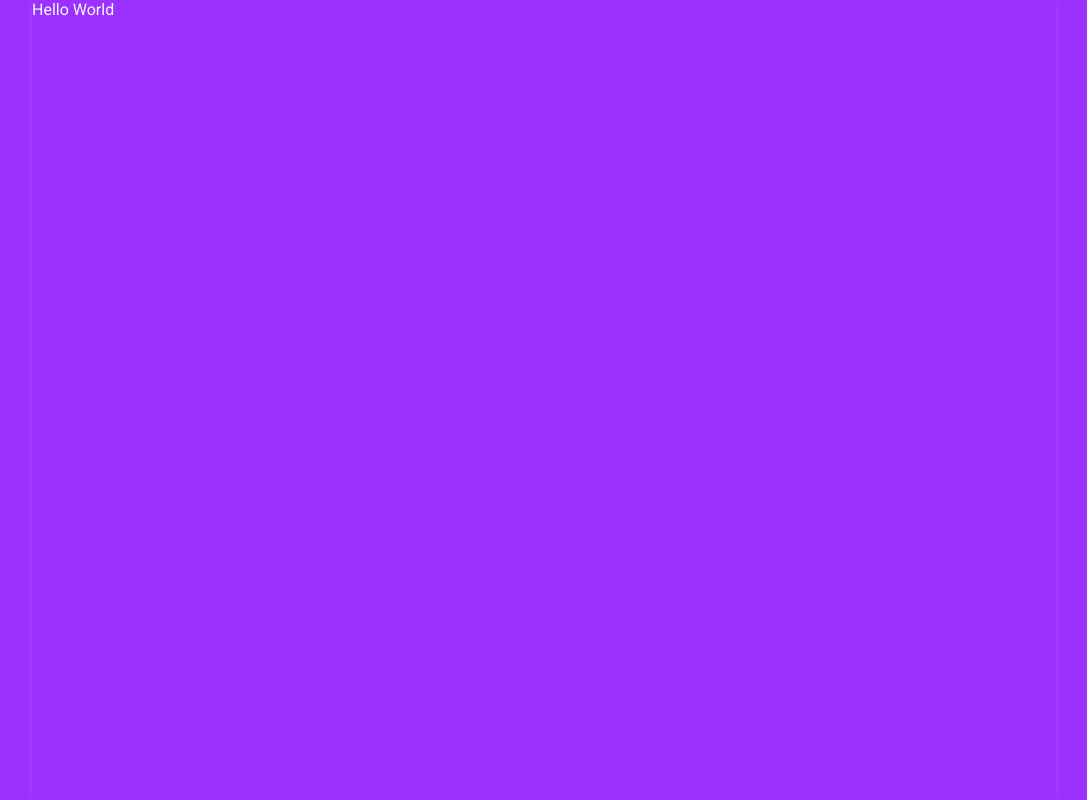
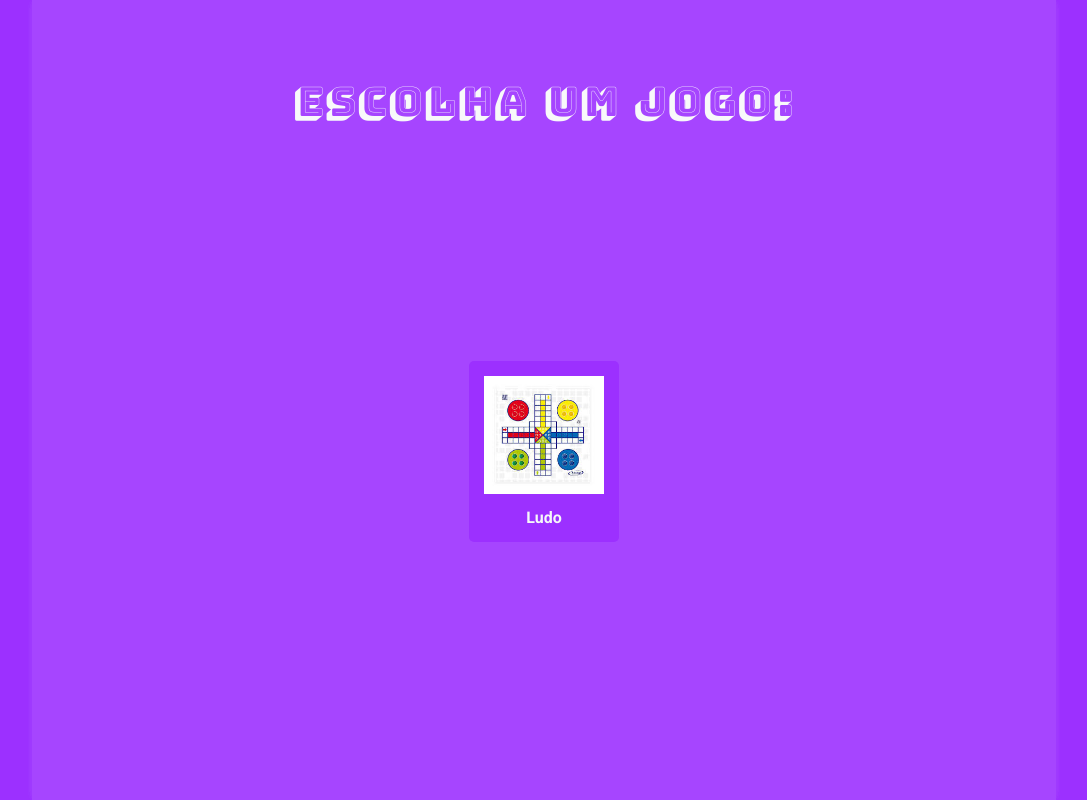
Before and after one commit to jonathanccalixto/game-web, a React (Create React App) app: page / in a window 1280 px wide. Shown: the whole page, without its empty margins (96-1183 px from the left). Built offline with nearby package versions, Linux system fonts and the light colour scheme; a web font is replaced by a local one.

Commit message:
Choose game page

```diff
--- /dev/null
+++ b/src/pages/ChooseGame/index.tsx
@@ -0,0 +1,33 @@
+import React from 'react';
+
+import Image from 'components/Image';
+
+import ludoImg from 'assets/ludo.png';
+
+import { Container, Cards, Card, Title } from './styles';
+
+interface IGame {
+  route: string;
+  name: string;
+  src: string;
+}
+
+const games: IGame[] = [{ route: '/ludo', name: 'Ludo', src: ludoImg }];
+
+const ChooseGame: React.FC = () => {
+  return (
+    <Container>
+      <Title> Escolha um jogo:</Title>
+      <Cards>
+        {games.map(game => (
+          <Card>
+            <Image alt={game.name} src={game.src} width="120px" />
+            {game.name}
+          </Card>
+        ))}
+      </Cards>
+    </Container>
+  );
+};
+
+export default ChooseGame;
--- /dev/null
+++ b/src/pages/ChooseGame/styles.ts
@@ -0,0 +1,53 @@
+import styled from 'styled-components';
+
+export const Container = styled.div`
+  background: rgba(var(--light-base), 0.1);
+  height: 100vh;
+  padding: 50px;
+
+  align-items: center;
+  display: flex;
+  flex-direction: column;
+  justify-content: center;
+`;
+
+export const Title = styled.h1`
+  color: var(--light);
+  display: flex;
+  font-family: 'Bungee Shade', 'Roboto', sans-serif;
+  font-size: 40px;
+  letter-spacing: 2px;
+  margin: 25px;
+  text-align: center;
+`;
+
+export const Cards = styled.ul`
+  align-items: center;
+  display: flex;
+  flex: 1;
+  flex-wrap: wrap;
+  justify-content: space-around;
+`;
+
+export const Card = styled.li`
+  background: var(--bg-primary);
+  border-radius: 5px;
+  font-size: 16px;
+  font-weight: bold;
+  margin: 5px;
+  padding: 15px;
+
+  align-items: center;
+  display: flex;
+  flex-direction: column;
+  justify-content: space-between;
+
+  > div {
+    margin-bottom: 14px;
+  }
+
+  :hover {
+    background: rgba(var(--primary-base), 0.2);
+    transition: 350ms all;
+  }
+`;
--- a/src/routes/index.tsx
+++ b/src/routes/index.tsx
@@ -1,7 +1,9 @@
 import React from 'react';
 
+import ChooseGame from 'pages/ChooseGame';
+
 const Routes: React.FC = () => {
-  return <div>Hello World</div>;
+  return <ChooseGame />;
 };
 
 export default Routes;
```
Also changed, not shown: src/assets/ludo.png (added).
